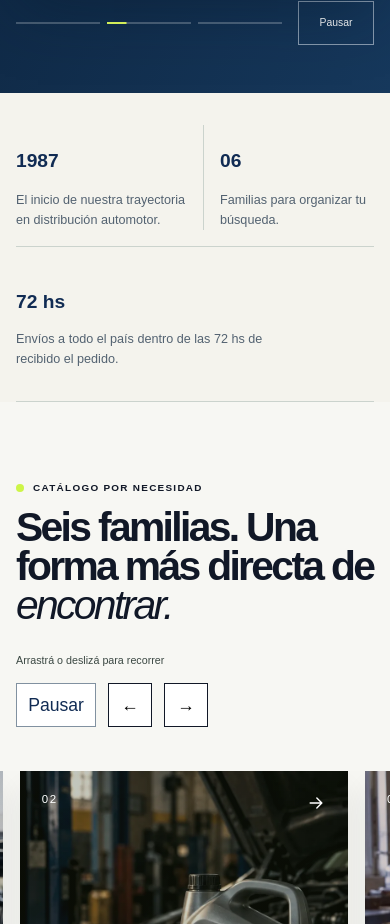
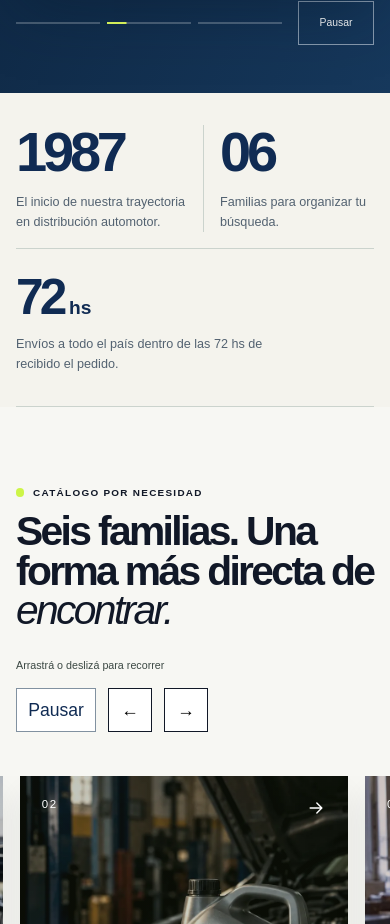
Before and after one commit to Broco-Solutions/districe-web, a Next.js app: page / in a window 390 px wide. Shown: the part 1040-1964 px from the top of the page. Built offline with nearby package versions, Linux system fonts and the light colour scheme.

Commit message:
fix: restore prominent animated figures

```diff
--- /dev/null
+++ b/src/app/counter-overrides.css
@@ -0,0 +1,7 @@
+/* The figures are intentionally editorial-scale, including on small screens. */
+.v7-facts .count-up-value { font-size: inherit !important; letter-spacing: inherit !important; }
+.v7-facts strong > span:last-child { font-size: 1.2rem; letter-spacing: 0; }
+@media (max-width: 520px) {
+  .v7-facts strong { font-size: 3.5rem; }
+  .v7-facts > div:last-child strong { font-size: 3.1rem; }
+}
--- a/src/app/layout.tsx
+++ b/src/app/layout.tsx
@@ -8,6 +8,7 @@ import "./a11y.css";
 import "./visual-system.css";
 import "./refinement.css";
 import "./v7.css";
+import "./counter-overrides.css";
 
 export const metadata: Metadata = {
   metadataBase: new URL("https://www.districe.com.ar"),
--- a/src/app/v7.css
+++ b/src/app/v7.css
@@ -117,7 +117,7 @@
 .v7-brand-page ul{margin:1.5rem 0}
 .v7-facts{display:grid;grid-template-columns:1fr 1fr 1.5fr;padding:2.5rem 0;gap:2rem;border-bottom:1px solid var(--v7-line)}
 .v7-facts>div+div{border-left:1px solid var(--v7-line);padding-left:2rem}
-.v7-facts strong{display:block;font-size:clamp(2.8rem,4vw,4.3rem);color:var(--v7-blue);letter-spacing:-.065em;line-height:1.1}
+.v7-facts strong{display:block;font-size:clamp(4rem,7vw,7rem);color:var(--v7-blue);letter-spacing:-.075em;line-height:.98}
 .v7-facts strong span{font-size:1.2rem;letter-spacing:0}
 .v7-facts p{font-size:.79rem;line-height:1.6;color:#536271;max-width:39ch;margin:.75rem 0 0}
 .hero-v3-grid{display:none}
--- a/src/components/editorial-motion.tsx
+++ b/src/components/editorial-motion.tsx
@@ -79,7 +79,7 @@ export function CountUp({ value, minimumDigits = 0, duration = 720 }: { value: n
     };
   }, [duration, minimumDigits, reduced, value]);
 
-  return <><span ref={output} aria-hidden="true">{formatCount(value, minimumDigits)}</span><span className="sr-only">{formatCount(value, minimumDigits)}</span></>;
+  return <span ref={output} className="count-up-value">{formatCount(value, minimumDigits)}</span>;
 }
 
 /** The server-rendered content remains visible without JavaScript. */
```
